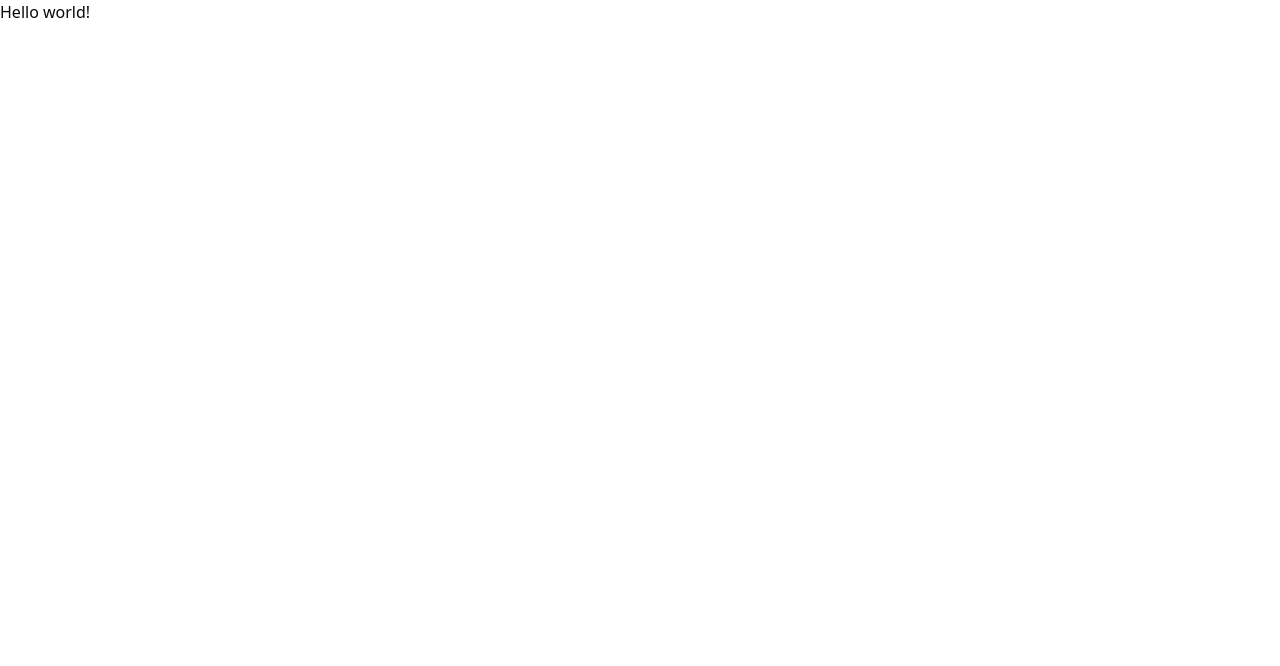
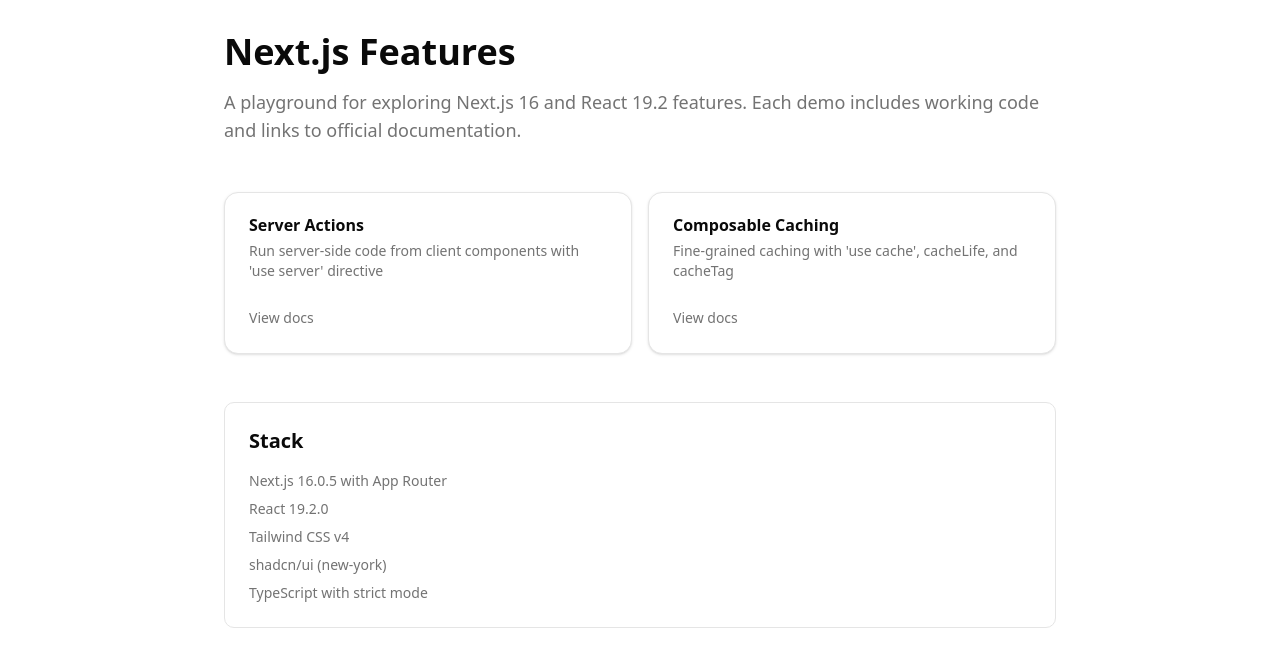
Before and after one commit to jcurbelo/nextjs-features, a Next.js app: page / in a window 1280 px wide. Shown: the top 666 px of the page. Built offline with nearby package versions, Linux system fonts and the light colour scheme.

Commit message:
feat: add landing page with feature navigation

```diff
--- a/app/cache/revalidate-actions.ts
+++ b/app/cache/revalidate-actions.ts
@@ -3,12 +3,15 @@
 import { revalidateTag } from "next/cache";
 
 // Server actions to revalidate cache tags on demand
+// In Next.js 16, revalidateTag requires a cache profile as second argument
 // https://nextjs.org/docs/app/api-reference/functions/revalidateTag
 
 export async function revalidateTimestamp() {
-  revalidateTag("timestamp");
+  // "default" matches the profile used in getCachedTimestamp
+  revalidateTag("timestamp", "default");
 }
 
 export async function revalidateQuote() {
-  revalidateTag("quote");
+  // "hours" matches the profile used in getRandomQuote
+  revalidateTag("quote", "hours");
 }
--- a/app/layout.tsx
+++ b/app/layout.tsx
@@ -1,9 +1,20 @@
 import type { Metadata } from "next";
+import { Geist, Geist_Mono } from "next/font/google";
 import "./globals.css";
 
+const geistSans = Geist({
+  variable: "--font-geist-sans",
+  subsets: ["latin"],
+});
+
+const geistMono = Geist_Mono({
+  variable: "--font-geist-mono",
+  subsets: ["latin"],
+});
+
 export const metadata: Metadata = {
-  title: "Create Next App",
-  description: "Generated by create next app",
+  title: "Next.js Features Playground",
+  description: "Exploring Next.js 16 and React 19.2 features",
 };
 
 export default function RootLayout({
@@ -13,7 +24,9 @@
 }>) {
   return (
     <html lang="en">
-      <body>{children}</body>
+      <body className={`${geistSans.variable} ${geistMono.variable} antialiased`}>
+        {children}
+      </body>
     </html>
   );
 }
--- a/app/page.tsx
+++ b/app/page.tsx
@@ -1,7 +1,66 @@
+import Link from "next/link";
+import {
+  Card,
+  CardContent,
+  CardDescription,
+  CardHeader,
+  CardTitle,
+} from "@/components/ui/card";
+
+const features = [
+  {
+    title: "Server Actions",
+    description: "Run server-side code from client components with 'use server' directive",
+    href: "/actions",
+    docs: "https://react.dev/reference/rsc/server-actions",
+  },
+  {
+    title: "Composable Caching",
+    description: "Fine-grained caching with 'use cache', cacheLife, and cacheTag",
+    href: "/cache",
+    docs: "https://nextjs.org/docs/app/api-reference/directives/use-cache",
+  },
+];
+
 export default function Home() {
   return (
-    <main>
-      <div>Hello world!</div>
+    <main className="min-h-screen p-8 max-w-4xl mx-auto">
+      <div className="mb-12">
+        <h1 className="text-4xl font-bold mb-4">Next.js Features</h1>
+        <p className="text-lg text-muted-foreground">
+          A playground for exploring Next.js 16 and React 19.2 features.
+          Each demo includes working code and links to official documentation.
+        </p>
+      </div>
+
+      <div className="grid gap-4 md:grid-cols-2">
+        {features.map((feature) => (
+          <Link key={feature.href} href={feature.href as "/actions" | "/cache"}>
+            <Card className="h-full transition-colors hover:bg-muted/50">
+              <CardHeader>
+                <CardTitle>{feature.title}</CardTitle>
+                <CardDescription>{feature.description}</CardDescription>
+              </CardHeader>
+              <CardContent>
+                <span className="text-sm text-muted-foreground hover:underline">
+                  View docs
+                </span>
+              </CardContent>
+            </Card>
+          </Link>
+        ))}
+      </div>
+
+      <div className="mt-12 p-6 border rounded-lg">
+        <h2 className="text-xl font-semibold mb-4">Stack</h2>
+        <div className="grid gap-2 text-sm text-muted-foreground">
+          <p>Next.js 16.0.5 with App Router</p>
+          <p>React 19.2.0</p>
+          <p>Tailwind CSS v4</p>
+          <p>shadcn/ui (new-york)</p>
+          <p>TypeScript with strict mode</p>
+        </div>
+      </div>
     </main>
   );
 }
--- a/next.config.ts
+++ b/next.config.ts
@@ -2,9 +2,12 @@
 
 const nextConfig: NextConfig = {
   // Enable 'use cache' directive for composable caching
+  // https://nextjs.org/docs/app/api-reference/directives/use-cache
+  cacheComponents: true,
+
+  // Custom cache presets for cacheLife()
   // https://nextjs.org/docs/app/api-reference/config/next-config-js/cacheLife
   cacheLife: {
-    // Default presets, customize as needed
     default: {
       stale: 300, // 5 minutes
       revalidate: 60, // 1 minute
@@ -14,9 +17,7 @@
 
   // Type-safe routes - catch invalid Link hrefs at compile time
   // https://nextjs.org/docs/app/api-reference/config/typescript#statically-typed-links
-  experimental: {
-    typedRoutes: true,
-  },
+  typedRoutes: true,
 };
 
 export default nextConfig;
```
